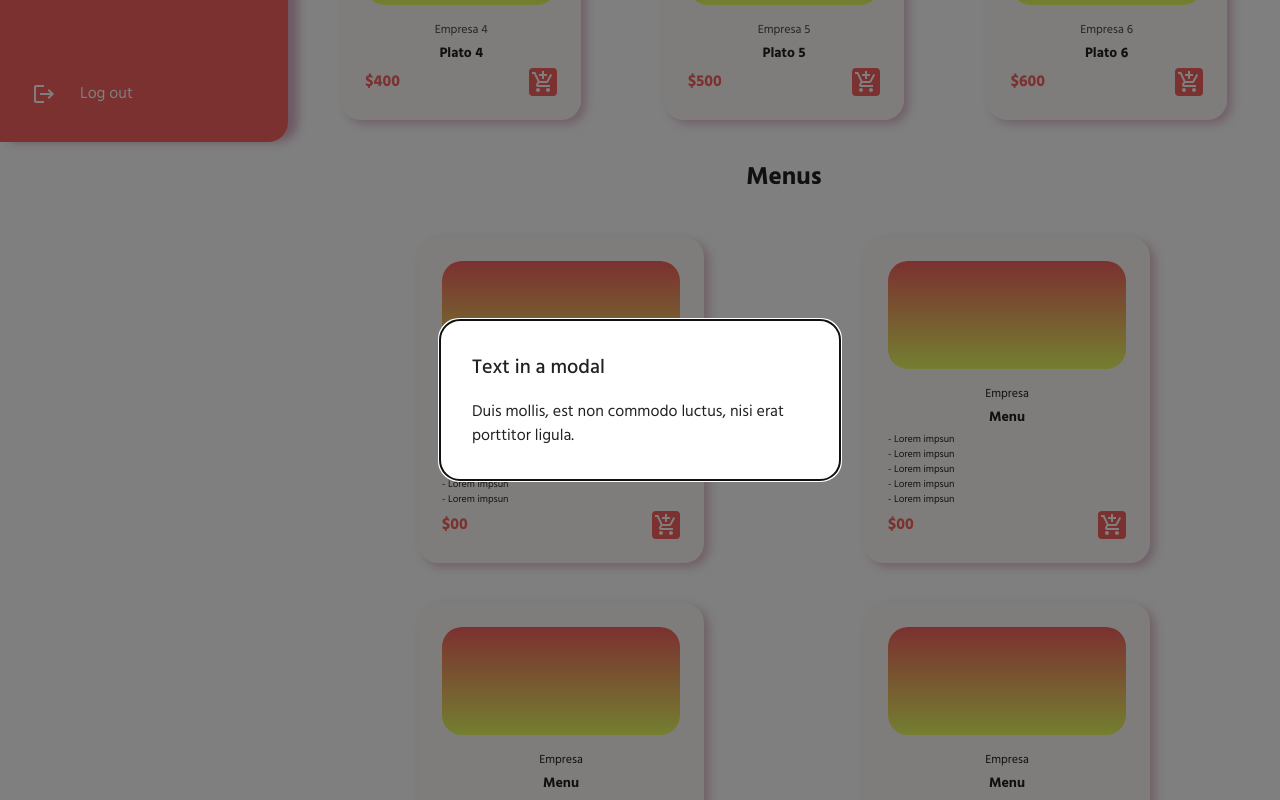
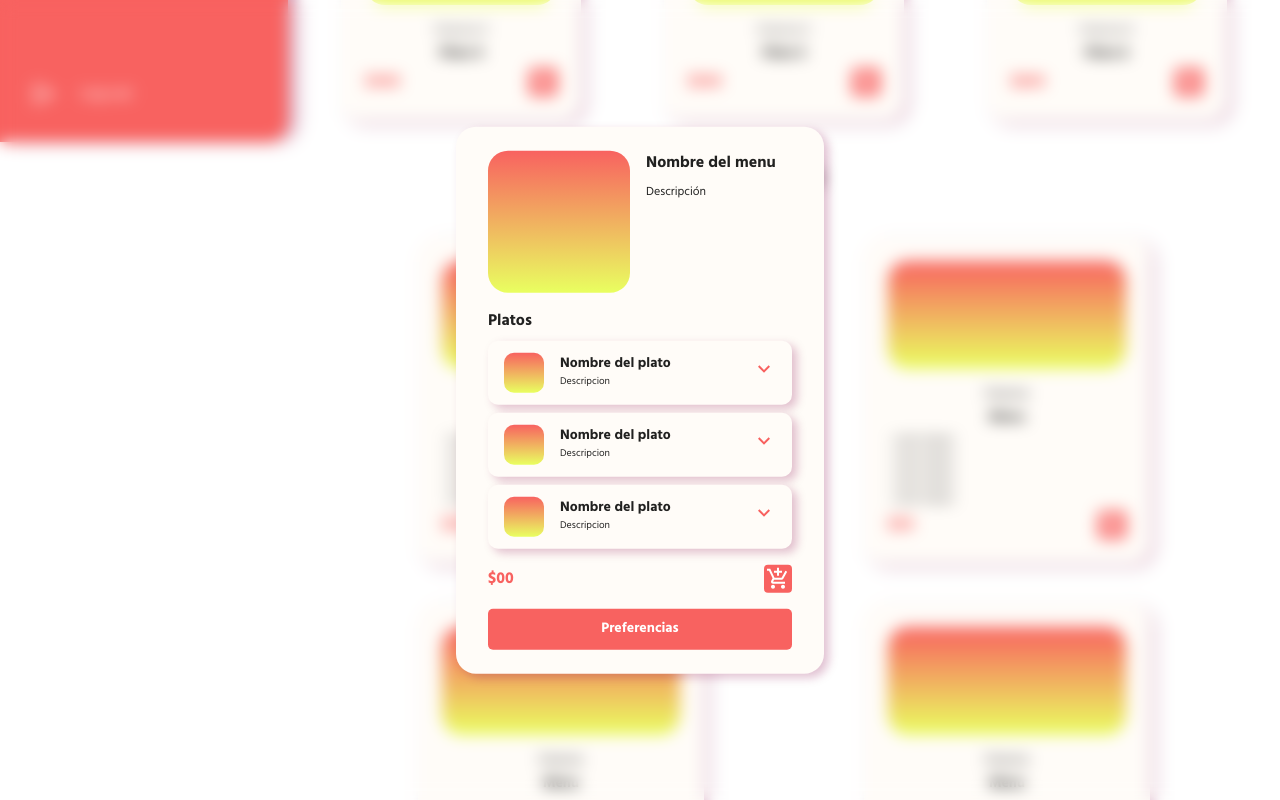
Before and after one commit to gabrielrevelo/challenge-materialui, a React (Vite) app: page / in a window 1280 px wide. Both pictures are taken after a click on the element 561 px from the left and 1058 px from the top of the page. Shown: the part 658-1458 px from the top of the page. Built offline with nearby package versions, Linux system fonts and the light colour scheme.

Commit message:
feat: modal menu

```diff
--- a/src/components/menus/MenuCard.tsx
+++ b/src/components/menus/CardMenu.tsx
@@ -1,9 +1,9 @@
 import { useState } from "react";
 import { Box, Button, Typography } from "@mui/material";
 import AddShoppingCartIcon from "@mui/icons-material/AddShoppingCart";
-import Modal from "@mui/material/Modal";
+import ModalMenu from "./ModalMenu";
 
-export default function MenuCard({
+export default function CardMenu({
   companyName,
   menuName,
   plates,
@@ -99,40 +99,7 @@ export default function MenuCard({
           </Box>
         </Box>
       </div>
-      <Modal open={isOpenModal} onClose={closeModal}>
-        <Box
-        sx={{
-          position: "absolute" as "absolute",
-          top: "50%",
-          left: "50%",
-          transform: "translate(-50%, -50%)",
-          width: 400,
-          bgcolor: "white",
-          border: "none",
-          p: 4,
-          borderRadius: "20px",
-        }}
-        >
-          <Typography id="modal-modal-title" variant="h6" component="h2">
-            Text in a modal
-          </Typography>
-          <Typography id="modal-modal-description" sx={{ mt: 2 }}>
-            Duis mollis, est non commodo luctus, nisi erat porttitor ligula.
-          </Typography>
-        </Box>
-      </Modal>
+      <ModalMenu isOpenModal={isOpenModal} closeModal={closeModal} />
     </>
   );
 }
-
-const style = {
-  position: "absolute" as "absolute",
-  top: "50%",
-  left: "50%",
-  transform: "translate(-50%, -50%)",
-  width: 400,
-  bgcolor: "background.paper",
-  border: "2px solid #000",
-  boxShadow: 24,
-  p: 4,
-};
--- a/src/components/menus/Menus.tsx
+++ b/src/components/menus/Menus.tsx
@@ -1,5 +1,5 @@
 import { Typography, Container, Grid } from "@mui/material";
-import MenuCard from "./MenuCard";
+import CardMenu from "./CardMenu";
 import menus from "./MenusData";
 
 export default function Menus() {
@@ -18,7 +18,7 @@ export default function Menus() {
               display={"flex"}
               justifyContent={"center"}
             >
-              <MenuCard
+              <CardMenu
                 companyName={"Empresa"}
                 menuName={"Menu"}
                 plates={"Platos"}
--- /dev/null
+++ b/src/components/menus/ModalMenu.tsx
@@ -0,0 +1,239 @@
+import {
+  Box,
+  Button,
+  Modal,
+  Typography,
+  AccordionSummary,
+  AccordionDetails,
+} from "@mui/material";
+import AddShoppingCartIcon from "@mui/icons-material/AddShoppingCart";
+import ExpandMoreIcon from "@mui/icons-material/ExpandMore";
+import MuiAccordion, { AccordionProps } from "@mui/material/Accordion";
+import styled from "@emotion/styled";
+
+const Accordion = styled((props: AccordionProps) => (
+  <MuiAccordion disableGutters elevation={0} square {...props} />
+))(() => ({
+  boxShadow: "5px 4px 10px 0px rgba(136, 6, 77, 0.25)",
+  backgroundColor: "#FFFCF8",
+  borderRadius: 10,
+  "&:not(:last-child)": {
+    borderBottom: 0,
+  },
+  "&::before": {
+    display: "none",
+  },
+}));
+
+export default function ModalMenu({ isOpenModal, closeModal }: any) {
+  return (
+    <Modal
+      open={isOpenModal}
+      onClose={closeModal}
+      slotProps={{
+        backdrop: {
+          sx: {
+            background: "none",
+            backdropFilter: "blur(8px)",
+          },
+        },
+      }}
+    >
+      <Box
+        sx={{
+          position: "absolute" as "absolute",
+          top: "50%",
+          left: "50%",
+          transform: "translate(-50%, -50%)",
+          width: 368,
+          bgcolor: "#FFFCF8;",
+          border: "none",
+          px: 4,
+          py: 3,
+          borderRadius: "20px",
+          boxShadow: "5px 4px 10px 0px rgba(136, 6, 77, 0.25)",
+          outline: "none",
+          display: "flex",
+          flexDirection: "column",
+          gap: 2,
+        }}
+      >
+        <Box display={"flex"} gap={2}>
+          <Box
+            width={142}
+            height={142}
+            borderRadius={5}
+            sx={{
+              background: "linear-gradient(180deg, #F86260 0%, #E9FF60 100%)",
+            }}
+          ></Box>
+          <Box>
+            <Typography fontSize={16} fontWeight={700}>
+              Nombre del menu
+            </Typography>
+            <Typography fontSize={12} mt={1}>
+              Descripción
+            </Typography>
+          </Box>
+        </Box>
+        <Box>
+          <Typography fontSize={16} fontWeight={700} mb={1}>
+            Platos
+          </Typography>
+          <Box display={"flex"} flexDirection={"column"} gap={1}>
+            <Accordion>
+              <AccordionSummary
+                expandIcon={
+                  <Box color={"#F86260"}>
+                    <ExpandMoreIcon />
+                  </Box>
+                }
+                aria-controls="panel1a-content"
+                id="panel1a-header"
+              >
+                <Box display={"flex"} gap={2}>
+                  <Box
+                    width={40}
+                    height={40}
+                    borderRadius={"10px"}
+                    sx={{
+                      background:
+                        "linear-gradient(180deg, #F86260 0%, #E9FF60 100%)",
+                    }}
+                  ></Box>
+                  <Box>
+                    <Typography fontSize={14} fontWeight={700}>
+                      Nombre del plato
+                    </Typography>
+                    <Typography fontSize={10}>Descripcion</Typography>
+                  </Box>
+                </Box>
+              </AccordionSummary>
+              <AccordionDetails>
+                <Typography fontSize={10}>
+                  Ingredientes
+                  <br />
+                  Ingredientes
+                  <br />
+                  Ingredientes
+                </Typography>
+              </AccordionDetails>
+            </Accordion>
+            <Accordion>
+              <AccordionSummary
+                expandIcon={
+                  <Box color={"#F86260"}>
+                    <ExpandMoreIcon />
+                  </Box>
+                }
+                aria-controls="panel1a-content"
+                id="panel1a-header"
+              >
+                <Box display={"flex"} gap={2}>
+                  <Box
+                    width={40}
+                    height={40}
+                    borderRadius={"10px"}
+                    sx={{
+                      background:
+                        "linear-gradient(180deg, #F86260 0%, #E9FF60 100%)",
+                    }}
+                  ></Box>
+                  <Box>
+                    <Typography fontSize={14} fontWeight={700}>
+                      Nombre del plato
+                    </Typography>
+                    <Typography fontSize={10}>Descripcion</Typography>
+                  </Box>
+                </Box>
+              </AccordionSummary>
+              <AccordionDetails>
+                <Typography fontSize={10}>
+                  Ingredientes
+                  <br />
+                  Ingredientes
+                  <br />
+                  Ingredientes
+                </Typography>
+              </AccordionDetails>
+            </Accordion>
+            <Accordion>
+              <AccordionSummary
+                expandIcon={
+                  <Box color={"#F86260"}>
+                    <ExpandMoreIcon />
+                  </Box>
+                }
+                aria-controls="panel1a-content"
+                id="panel1a-header"
+              >
+                <Box display={"flex"} gap={2}>
+                  <Box
+                    width={40}
+                    height={40}
+                    borderRadius={"10px"}
+                    sx={{
+                      background:
+                        "linear-gradient(180deg, #F86260 0%, #E9FF60 100%)",
+                    }}
+                  ></Box>
+                  <Box>
+                    <Typography fontSize={14} fontWeight={700}>
+                      Nombre del plato
+                    </Typography>
+                    <Typography fontSize={10}>Descripcion</Typography>
+                  </Box>
+                </Box>
+              </AccordionSummary>
+              <AccordionDetails>
+                <Typography fontSize={10}>
+                  Ingredientes
+                  <br />
+                  Ingredientes
+                  <br />
+                  Ingredientes
+                </Typography>
+              </AccordionDetails>
+            </Accordion>
+          </Box>
+        </Box>
+        <Box
+          sx={{
+            fontSize: "16px",
+            width: "100%",
+            display: "flex",
+            justifyContent: "space-between",
+            alignItems: "center",
+            color: "#F86260",
+          }}
+        >
+          <Typography fontSize={"16px"} fontWeight={700} component="h1">
+            $00
+          </Typography>
+          <Button
+            variant="contained"
+            sx={{
+              minWidth: "0px",
+              padding: 0.25,
+              boxShadow: "none",
+            }}
+          >
+            <AddShoppingCartIcon />
+          </Button>
+        </Box>
+        <Button
+          variant="contained"
+          sx={{
+            padding: 1,
+            boxShadow: "none",
+            borderRadius: "5px",
+            textTransform: "capitalize",
+            fontWeight: 700,
+          }}
+        >
+          Preferencias
+        </Button>
+      </Box>
+    </Modal>
+  );
+}
```
